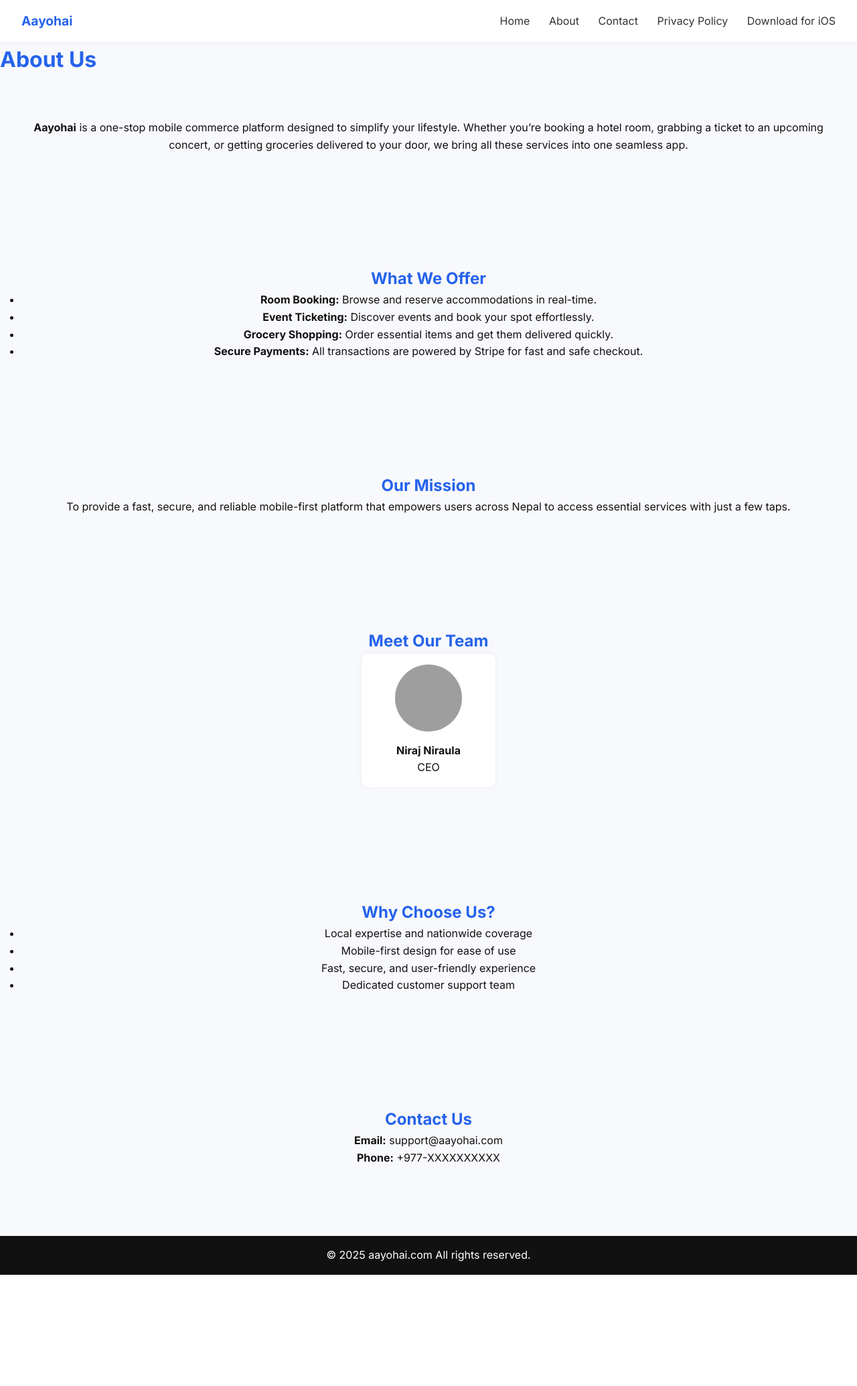
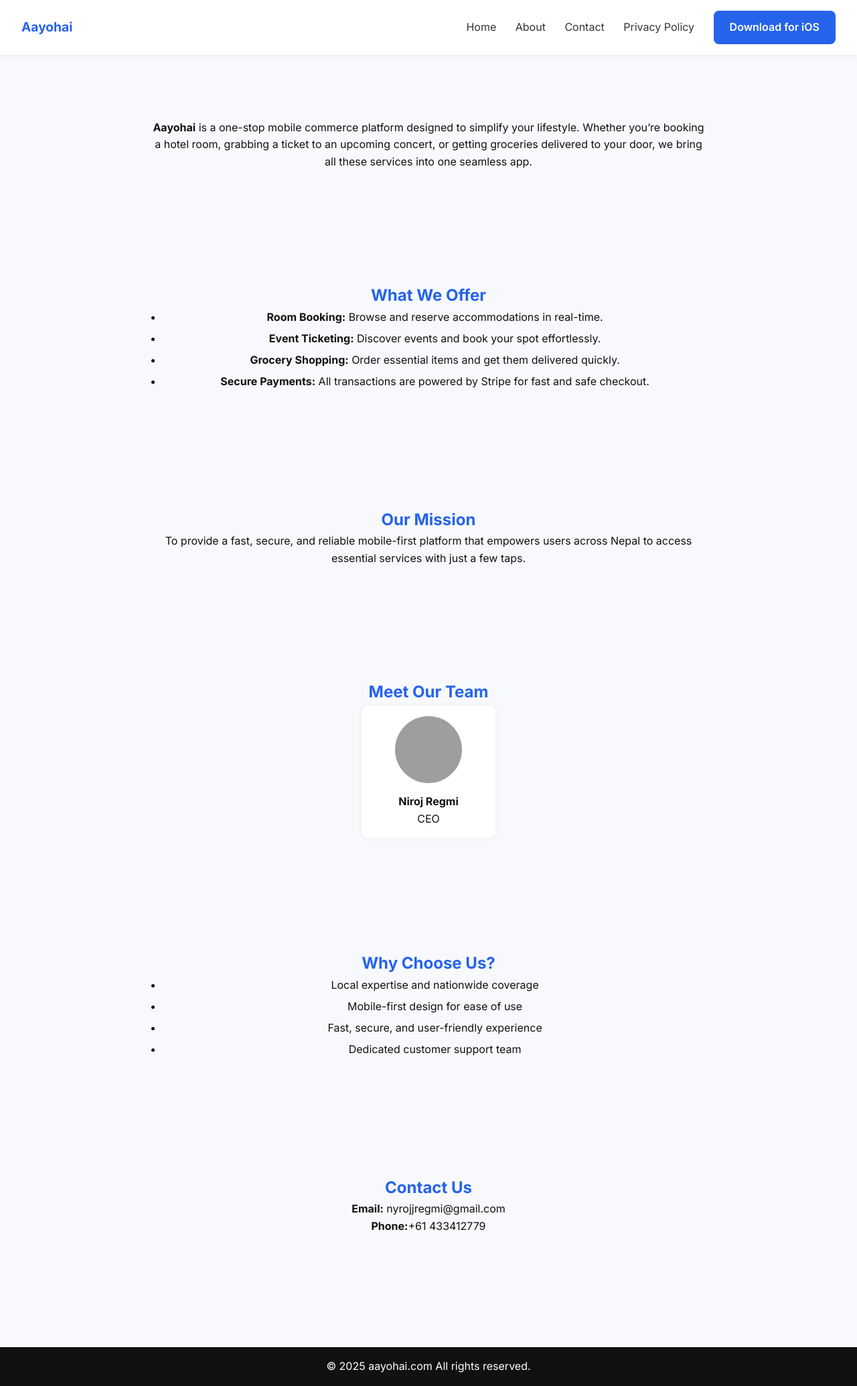
Before and after one commit to Bhubanghimire/aayohai, a Django app: page /about in a window 1280 px wide. Shown: the whole page at 67% size. Before the commit the page ends 1903 px from the top, so only its background shows below. Run offline with Django 5.2, Linux system fonts and the light colour scheme; parts of the project's set-up code (start-up, migrations or seed data) failed here and were passed over; grey boxes are pictures that could not be loaded.

Commit message:
website ready

```diff
--- a/accounts/templates/about.html
+++ b/accounts/templates/about.html
@@ -1,19 +1,45 @@
+
+
 {% extends 'base.html' %}
 {% load static %}
+{% block style %}
+#body {
+    font-family: 'Inter', sans-serif;
+    background: #f8f9fc;
+    color: #111;
+    line-height: 1.6;
+    max-width: 960px;
+    margin: auto;
+    padding: 2rem;
+}
 
-{% block style %}
 h1, h2 {
     color: #2563eb;
 }
+
 section {
     margin-bottom: 2.5rem;
 }
+
+/* ✅ Bullet fix */
+ul {
+    padding-left: 1.2rem;         /* Controls how far bullets go */
+    margin-left: 0;               /* Prevent accidental extra spacing */
+    list-style-position: outside; /* Ensure bullets are outside text block */
+}
+
+li {
+    margin-bottom: 0.4rem;        /* Nice spacing between items */
+    text-indent: 0;               /* Ensures bullet lines up with text */
+}
+
 .team {
     display: flex;
     flex-wrap: wrap;
     gap: 2rem;
     justify-content: center;
 }
+
 .member {
     background: white;
     padding: 1rem;
@@ -22,6 +48,7 @@ section {
     box-shadow: 0 0 10px rgba(0,0,0,0.05);
     width: 200px;
 }
+
 .member img {
     width: 100px;
     height: 100px;
@@ -32,8 +59,7 @@ section {
 {% endblock style %}
 
 {% block content %}
-<h1>About Us</h1>
-
+<div id="body">
     <section>
         <p><strong>Aayohai</strong> is a one-stop mobile commerce platform designed to simplify your lifestyle. Whether you’re booking a hotel room, grabbing a ticket to an upcoming concert, or getting groceries delivered to your door, we bring all these services into one seamless app.</p>
     </section>
@@ -57,8 +83,8 @@ section {
         <h2>Meet Our Team</h2>
         <div class="team">
             <div class="member">
-            <img src="https://img.freepik.com/premium-vector/vector-flat-man-avatar-no-face-with-hairstyle_574806-4754.jpg" alt="John Doe">
-            <h4>Niraj Niraula</h4>
+                <img src="https://img.freepik.com/premium-vector/vector-flat-man-avatar-no-face-with-hairstyle_574806-4754.jpg" alt="Niroj Regmi">
+                <h4>Niroj Regmi</h4>
                 <p>CEO</p>
             </div>
 
@@ -77,7 +103,9 @@ section {
 
     <section>
         <h2>Contact Us</h2>
-    <p><strong>Email:</strong> support@aayohai.com</p>
-    <p><strong>Phone:</strong> +977-XXXXXXXXXX</p>
+        <p><strong>Email:</strong> nyrojjregmi@gmail.com</p>
+        <p><strong>Phone:</strong>+61 433412779</p>
     </section>
+
+</div>
 {% endblock content %}
--- a/accounts/templates/base.html
+++ b/accounts/templates/base.html
@@ -3,7 +3,7 @@
 <head>
     <meta charset="UTF-8" />
     <meta name="viewport" content="width=device-width, initial-scale=1.0"/>
-    <title>IT Office</title>
+    <title>Aayo Hai</title>
     <link href="https://fonts.googleapis.com/css2?family=Inter:wght@400;600;700&display=swap" rel="stylesheet"/>
     <style>
         * { margin: 0; padding: 0; box-sizing: border-box; }
@@ -124,6 +124,22 @@
                 align-items: center;
             }
         }
+    .download-btn {
+    background-color: #2563eb;
+    color: #fff;
+    padding: 0.75rem 1.5rem;
+    font-size: 1rem;
+    font-weight: 600;
+    border: none;
+    border-radius: 8px;
+    cursor: pointer;
+    text-decoration: none;
+    display: inline-block;
+}
+
+.download-btn:hover {
+    background-color: #1e4fd1;
+}
         {% block style %}
 
         {% endblock style %}
```
Also changed, not shown: accounts/templates/homepage.html (+0 -15 lines). Lines whose indentation alone changed are shown as unchanged.
